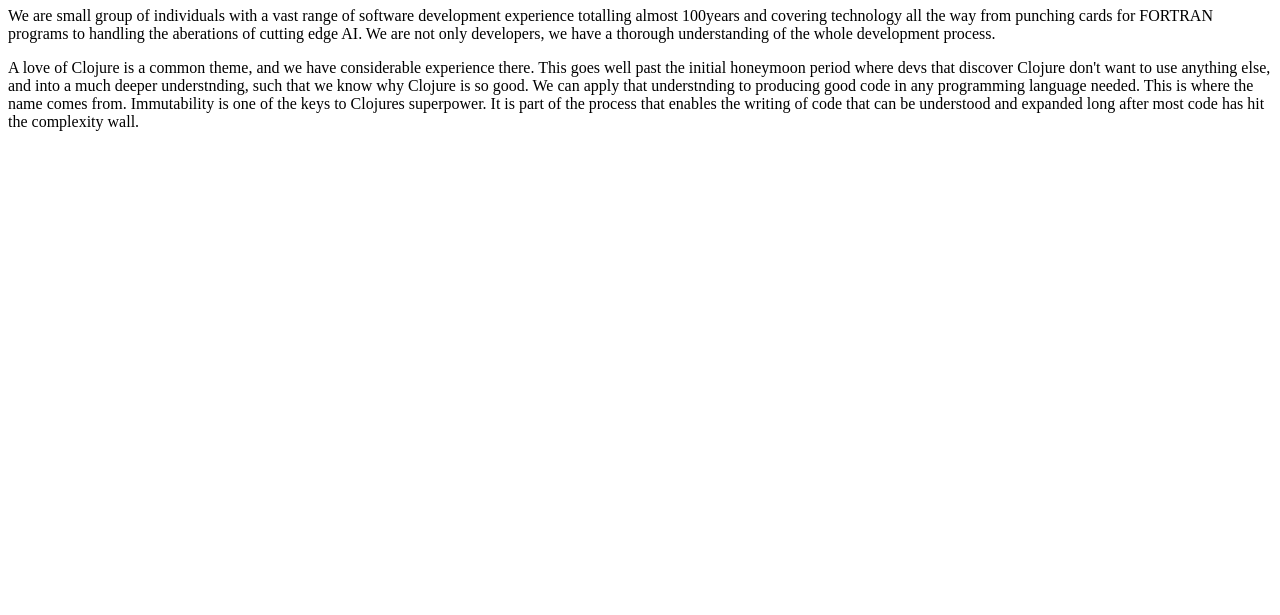
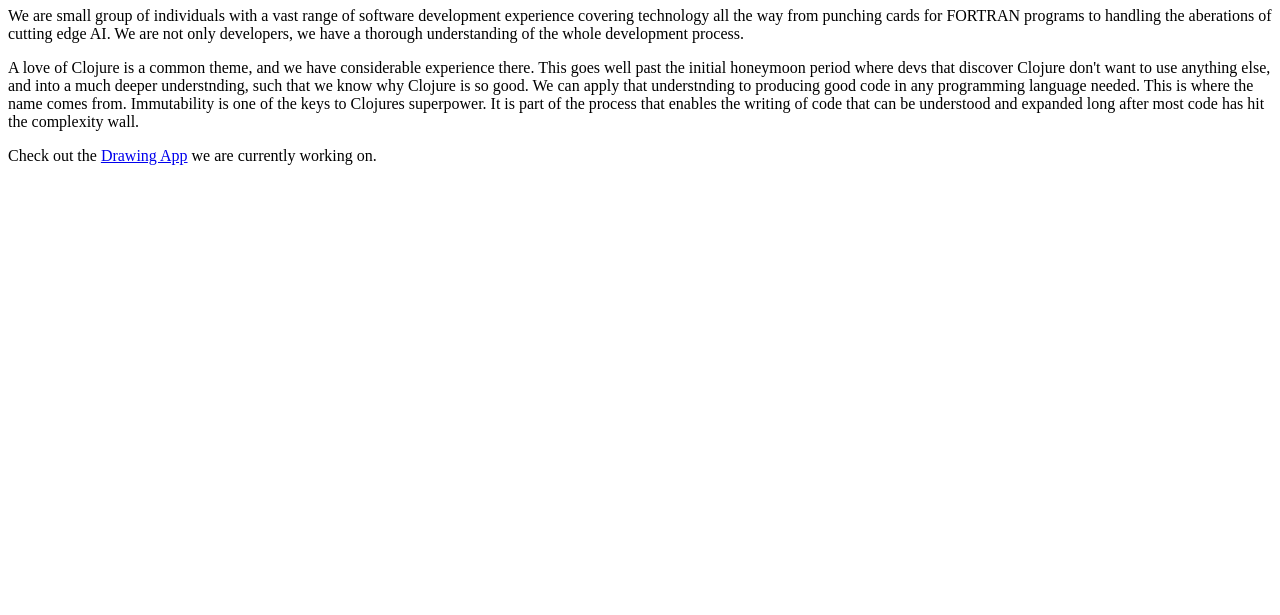
Before and after one commit to Immutable-Collection/immutable-collection.github.io, a plain HTML site: page index.html in a window 1280 px wide. Shown: the part 185-800 px from the top of the page. Drawn offline with Linux system fonts and the light colour scheme.

Commit message:
Added link to the drawing app

```diff
--- a/index.html
+++ b/index.html
@@ -5,7 +5,7 @@
     <img src="resources/logo.png" alt="logo goes here" width="100" height="100">
     <h1>The Immutable Collection</h1>
     <p>
-      We are small group of individuals with a vast range of software development experience totalling almost 100years and covering technology
+      We are small group of individuals with a vast range of software development experience covering technology
       all the way from punching cards for FORTRAN programs to handling the aberations of cutting edge AI.
       We are not only developers, we have a thorough understanding of the whole development process.
     </p>
@@ -18,5 +18,8 @@
       It is part of the process that enables the writing of code that can be understood and expanded
       long after most code has hit the complexity wall.
     </p>
+    <p>
+      Check out the <a href="app.html">Drawing App</a> we are currently working on.
+    </p>
   </body>
 </html>
```
